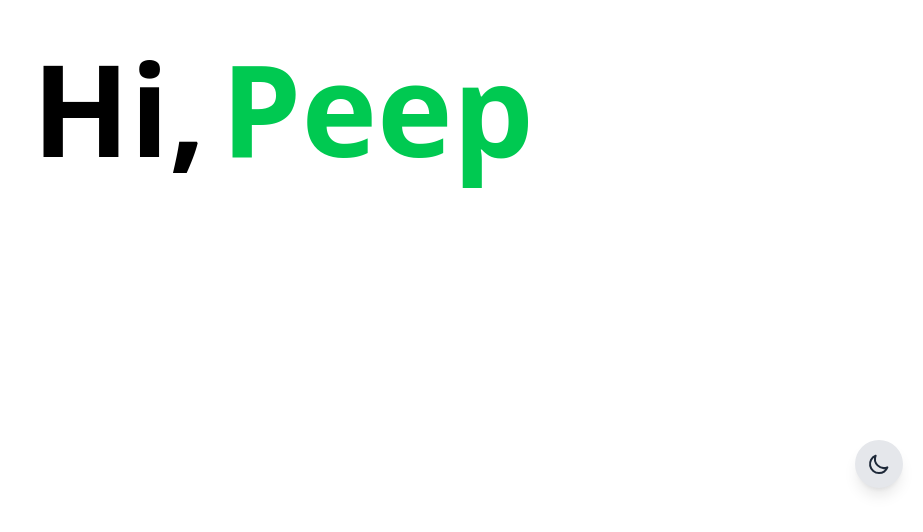
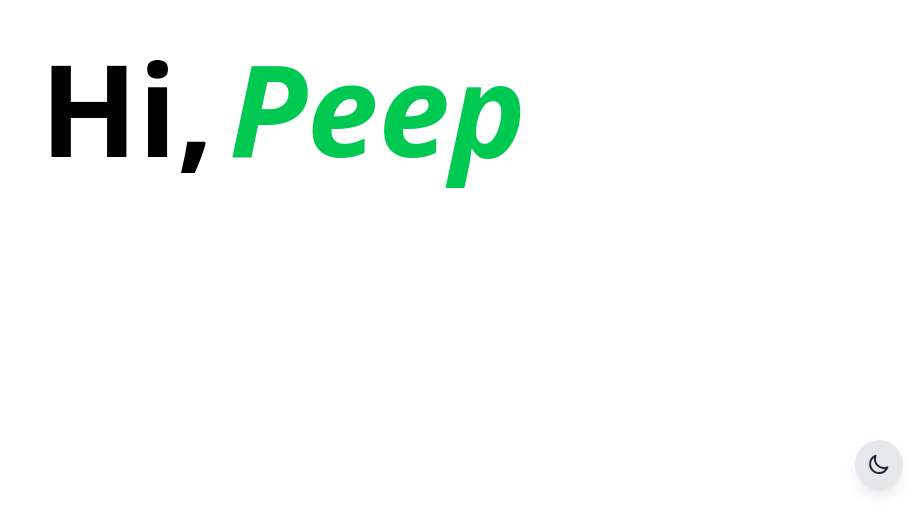
Before and after one commit to rnihesh/portfolio, a React (Vite) app: page / in a window 1280 px wide. Shown: the part 292-824 px from the top of the page, without its empty margins (357-1280 px from the left). Built offline with nearby package versions, Linux system fonts and the light colour scheme; a web font is replaced by a local one.

Commit message:
italic peep

```diff
--- a/src/App.jsx
+++ b/src/App.jsx
@@ -517,7 +517,7 @@ function App() {
                   />
                   <BlurText
                     text="Peep"
-                    className="text-9xl font-bold text-green-500"
+                    className="text-9xl font-bold text-green-500 italic"
                     direction="top"
                     animateBy="words"
                     stepDuration={1}
```
